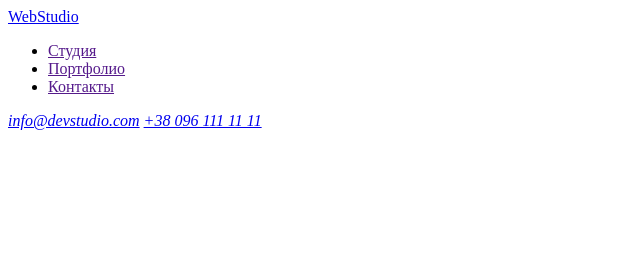
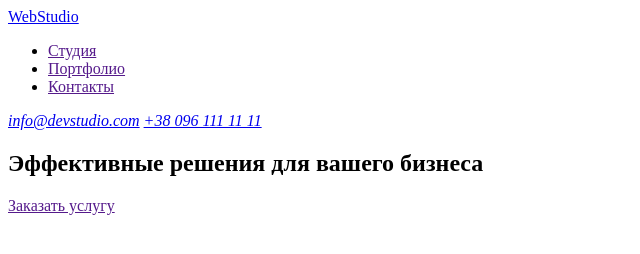
Before and after one commit to Reizlina/goit-markup-hw-01, a plain HTML site: page index.html in a window 1280 px wide. Shown: the whole page, without its empty margins (0-640 px from the left). Drawn offline with Linux system fonts and the light colour scheme.

Commit message:
Добавила Герой и обернула Шапку в nav

```diff
--- a/index.html
+++ b/index.html
@@ -7,7 +7,10 @@
     <title>Document</title>
   </head>
   <body>
+    <!-- Шапка -->
+
     <header>
+      <nav>
         <a href="/index.html"> WebStudio </a>
         <ul>
           <li><a href="">Студия</a></li>
@@ -18,6 +21,14 @@
           <a href="mailto:info@devstudio.com">info@devstudio.com</a>
           <a href="tel:+38 096 111 11 11">+38 096 111 11 11</a>
         </address>
+      </nav>
     </header>
+
+    <!-- Герой -->
+
+    <section>
+      <h1>Эффективные решения для вашего бизнеса</h1>
+      <a href="">Заказать услугу</a>
+    </section>
   </body>
 </html>
```
Lines whose indentation alone changed are shown as unchanged.
